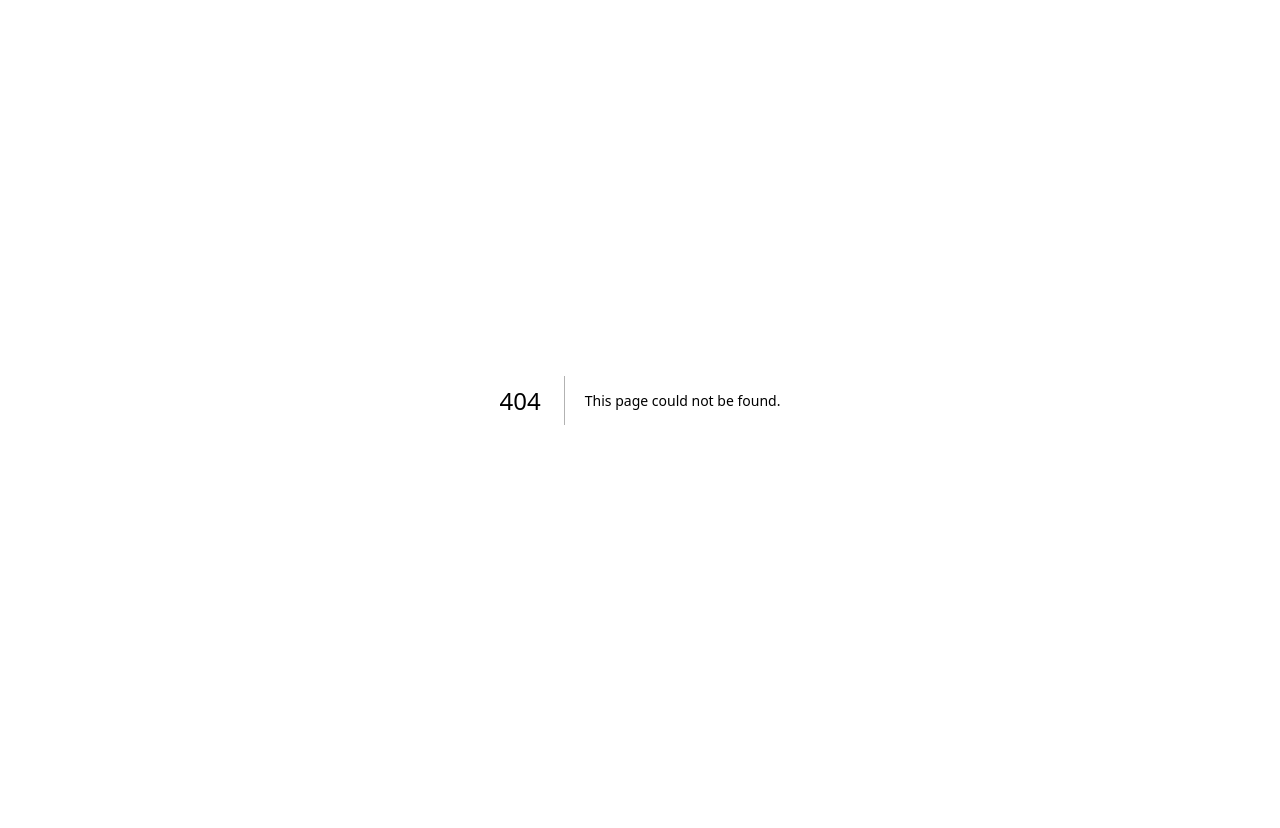
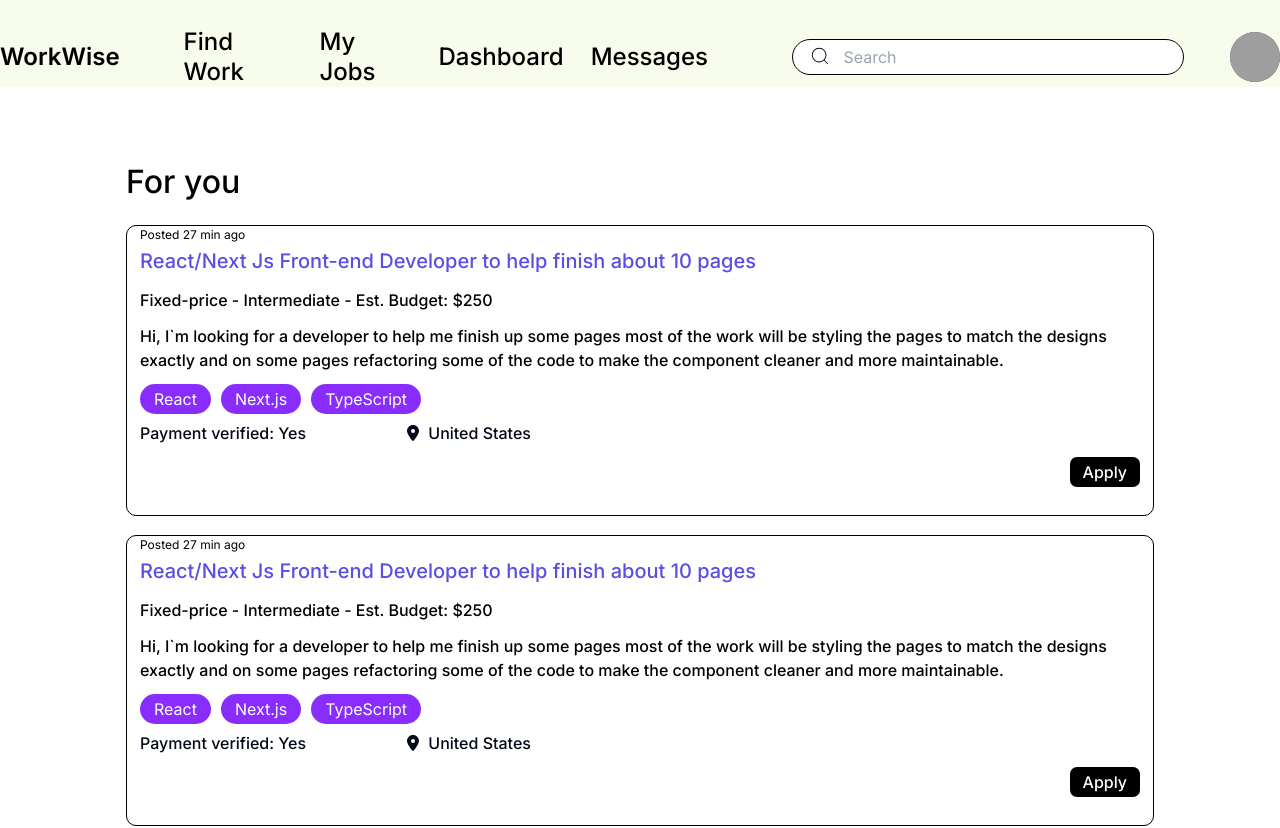
Before and after one commit to WadadParker/workwise, a Next.js app: page /projects in a window 1280 px wide. Before the commit this address had no page. Shown: the top 828 px of the page. Before the commit the page ends 800 px from the top, so only its background shows below. Built offline with nearby package versions, Linux system fonts and the light colour scheme; grey boxes are pictures that could not be loaded.

Commit message:
style: add project card

```diff
--- /dev/null
+++ b/src/app/projects/layout.js
@@ -0,0 +1,13 @@
+import Navbar from "../../components/website/Navbar";
+
+function Layout({ children }) {
+  return (
+    <div>
+      <Navbar />
+      {children}
+      {/* Add footer or any other components here */}
+    </div>
+  );
+}
+
+export default Layout;
--- /dev/null
+++ b/src/app/projects/page.jsx
@@ -0,0 +1,20 @@
+import ProjectCard from "../../components/project/ProjectCard";
+
+function Projects() {
+  return (
+    <div className="pt-[35px] flex flex-col gap-[19px] px-[126px] ">
+      <div>
+        <h2 className="  font-medium text-[32px] leading-[48px] text-[#000000] ">
+          For you
+        </h2>
+      </div>
+      <div className=" flex flex-col gap-[19px] ">
+        <ProjectCard />
+        <ProjectCard />
+        <ProjectCard />
+      </div>
+    </div>
+  );
+}
+
+export default Projects;
--- /dev/null
+++ b/src/components/project/ProjectCard.jsx
@@ -0,0 +1,54 @@
+import { FaLocationDot } from "react-icons/fa6";
+
+function ProjectCard() {
+  return (
+    <section className="  pt-[12] pl-[13px] pb-[28px] pr-[13px] flex flex-col gap-3 items-start rounded-[10px] border border-solid border-[#000000] ">
+      <div className="  flex flex-col gap-[2px] ">
+        <p className="font-normal  text-[12px] leading-[18.1px] text-[#000000] ">
+          Posted 27 min ago
+        </p>
+        <h1 className="  font-medium text-[20px] leading-[30px] text-[#5A4EE4] ">
+          React/Next Js Front-end Developer to help finish about 10 pages
+        </h1>
+      </div>
+      <p className="  font-medium text-[16px] leading-[24.02px] text-[#000000] ">
+        Fixed-price - Intermediate - Est. Budget: $250
+      </p>
+      <p className=" font-medium text-[16px] leading-[24.02px] text-[#000000] ">
+        Hi, I`m looking for a developer to help me finish up some pages most of
+        the work will be styling the pages to match the designs exactly and on
+        some pages refactoring some of the code to make the component cleaner
+        and more maintainable.
+      </p>
+      <div className=" flex flex-col items-start gap-[7px] ">
+        <div className="flex gap-[10px] items-center justify-center ">
+          <p className="rounded-[48px] px-[14px] py-[3px] bg-[#892DFF] text-white ">
+            React
+          </p>
+          <p className="rounded-[48px] px-[14px] py-[3px] bg-[#892DFF] text-white ">
+            Next.js
+          </p>
+          <p className="rounded-[48px] px-[14px] py-[3px] bg-[#892DFF] text-white ">
+            TypeScript
+          </p>
+        </div>
+        <div className="flex items-center justify-center gap-[99px] ">
+          <p className="  font-medium text-[16px] leading-[24px] ">
+            Payment verified: Yes
+          </p>
+          <div className=" flex items-center justify-center gap-[7.18px] ">
+            <FaLocationDot />
+            <p className="  font-medium text-[16px] leading-[24px] ">
+              United States
+            </p>
+          </div>
+        </div>
+      </div>
+      <button className="  rounded-[7px] bg-[#000000] text-[#FFFFFF] font-medium text-[16px] leading-[24px] px-[13px] py-[3px] ml-auto ">
+        Apply
+      </button>
+    </section>
+  );
+}
+
+export default ProjectCard;
```
